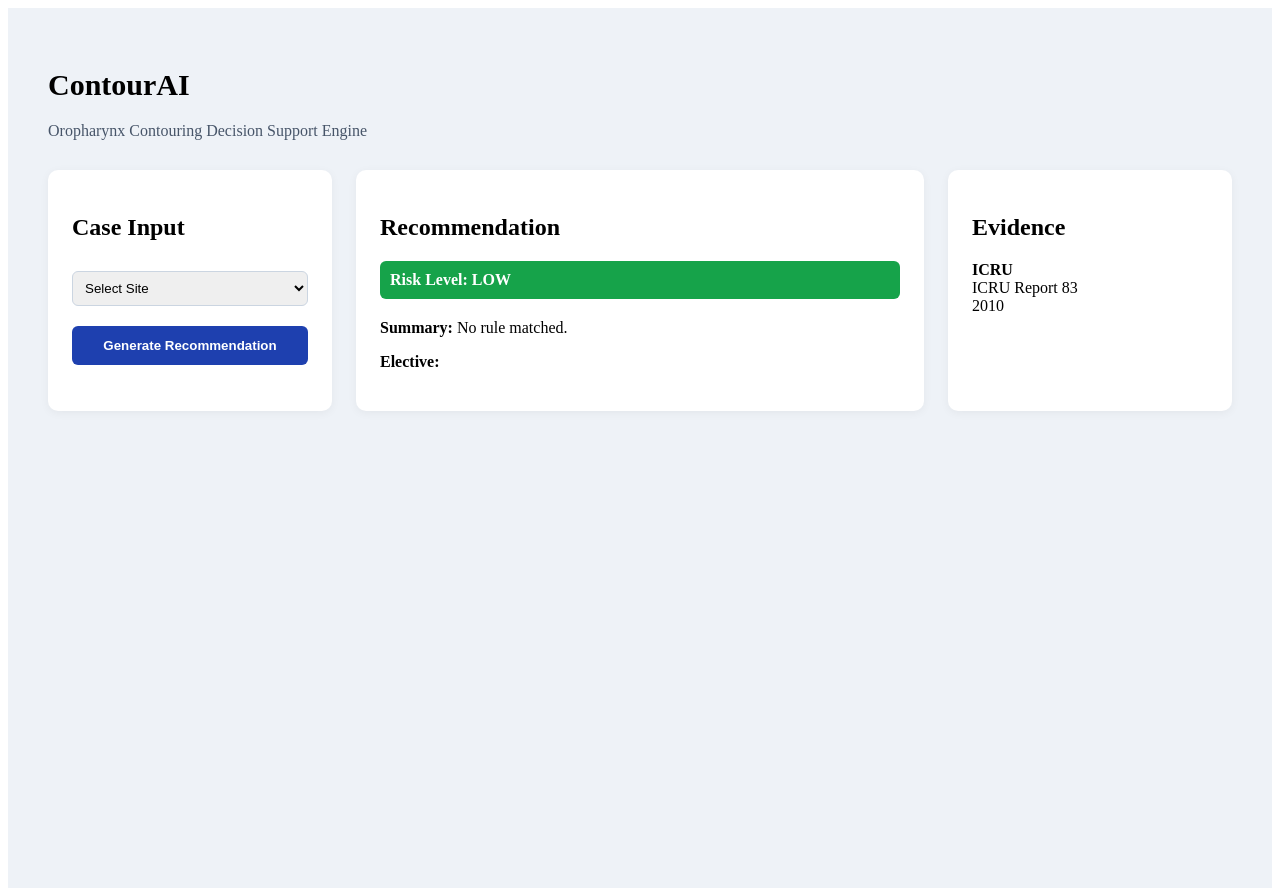
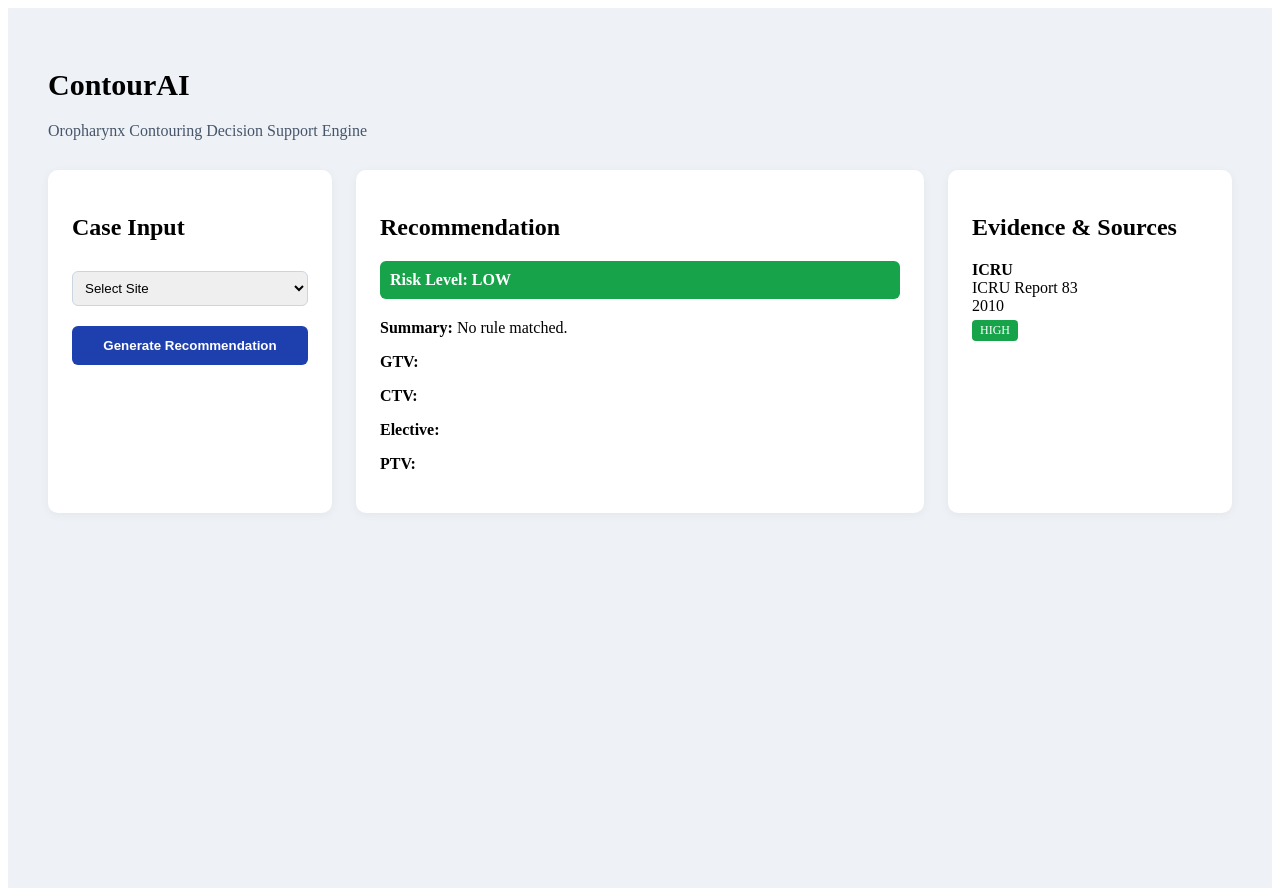
Before and after one commit to Bubblycommandant/Contourai, a Next.js app: page / in a window 1280 px wide. Both pictures are taken after a click on the button "Generate Recommendation". Built offline with nearby package versions, Linux system fonts and the light colour scheme.

Commit message:
Update page.tsx

```diff
--- a/app/page.tsx
+++ b/app/page.tsx
@@ -35,6 +35,7 @@ export default function Home() {
 
       <div style={{ display: "grid", gridTemplateColumns: "1fr 2fr 1fr", gap: 24 }}>
 
+        {/* LEFT PANEL */}
         <div style={card}>
           <h2>Case Input</h2>
 
@@ -59,14 +60,14 @@ export default function Home() {
               </select>
 
               <input
-                placeholder="T Stage"
+                placeholder="T Stage (e.g. T2)"
                 value={form.tStage}
                 onChange={(e) => setForm({ ...form, tStage: e.target.value })}
                 style={input}
               />
 
               <input
-                placeholder="N Stage"
+                placeholder="N Stage (e.g. N1)"
                 value={form.nStage}
                 onChange={(e) => setForm({ ...form, nStage: e.target.value })}
                 style={input}
@@ -93,6 +94,7 @@ export default function Home() {
                 <option>Negative</option>
               </select>
 
+              {/* 🔥 Tumor Laterality */}
               <select
                 value={form.tumorLaterality}
                 onChange={(e) =>
@@ -111,6 +113,7 @@ export default function Home() {
           </button>
         </div>
 
+        {/* CENTER PANEL */}
         <div style={card}>
           <h2>Recommendation</h2>
 
@@ -130,19 +133,47 @@ export default function Home() {
               </div>
 
               <p><strong>Summary:</strong> {result.summary}</p>
+              <p><strong>GTV:</strong> {result.gtv}</p>
+              <p><strong>CTV:</strong> {result.ctv}</p>
               <p><strong>Elective:</strong> {result.electiveText}</p>
+              <p><strong>PTV:</strong> {result.ptv}</p>
+
+              {result.deepExtensions.length > 0 && (
+                <>
+                  <h4>Deep Space Extensions</h4>
+                  <ul>
+                    {result.deepExtensions.map((d, i) => (
+                      <li key={i}>{d}</li>
+                    ))}
+                  </ul>
+                </>
+              )}
             </>
           )}
         </div>
 
+        {/* RIGHT PANEL */}
         <div style={card}>
-          <h2>Evidence</h2>
+          <h2>Evidence & Sources</h2>
           {result &&
             result.citations.map((c, i) => (
-              <div key={i}>
+              <div key={i} style={{ marginBottom: 15 }}>
                 <strong>{c.organization}</strong>
                 <div>{c.title}</div>
                 <div>{c.year}</div>
+                <div
+                  style={{
+                    backgroundColor: "#16a34a",
+                    color: "white",
+                    display: "inline-block",
+                    padding: "3px 8px",
+                    borderRadius: 4,
+                    marginTop: 5,
+                    fontSize: 12,
+                  }}
+                >
+                  {c.evidence}
+                </div>
               </div>
             ))}
         </div>
```
